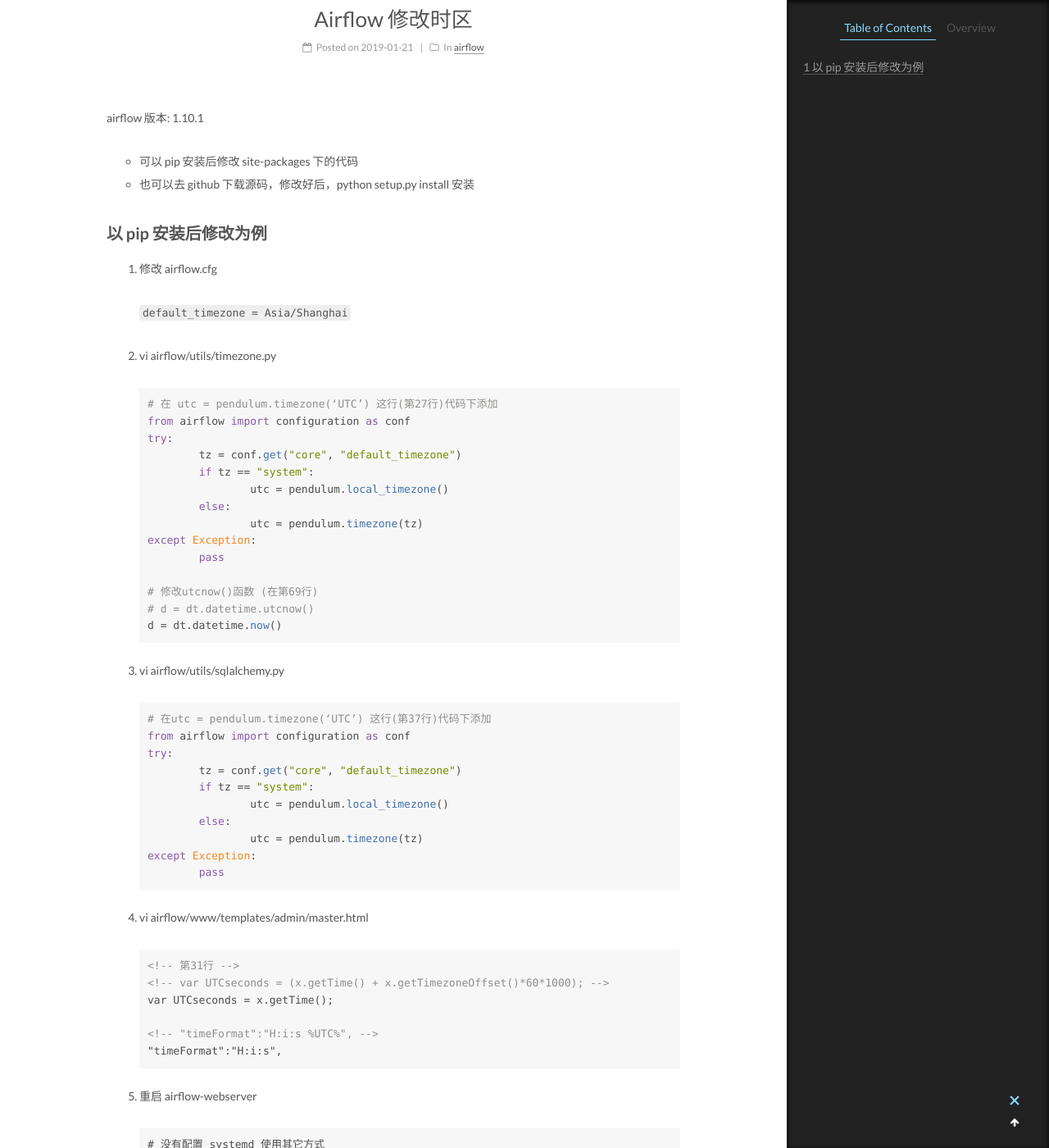
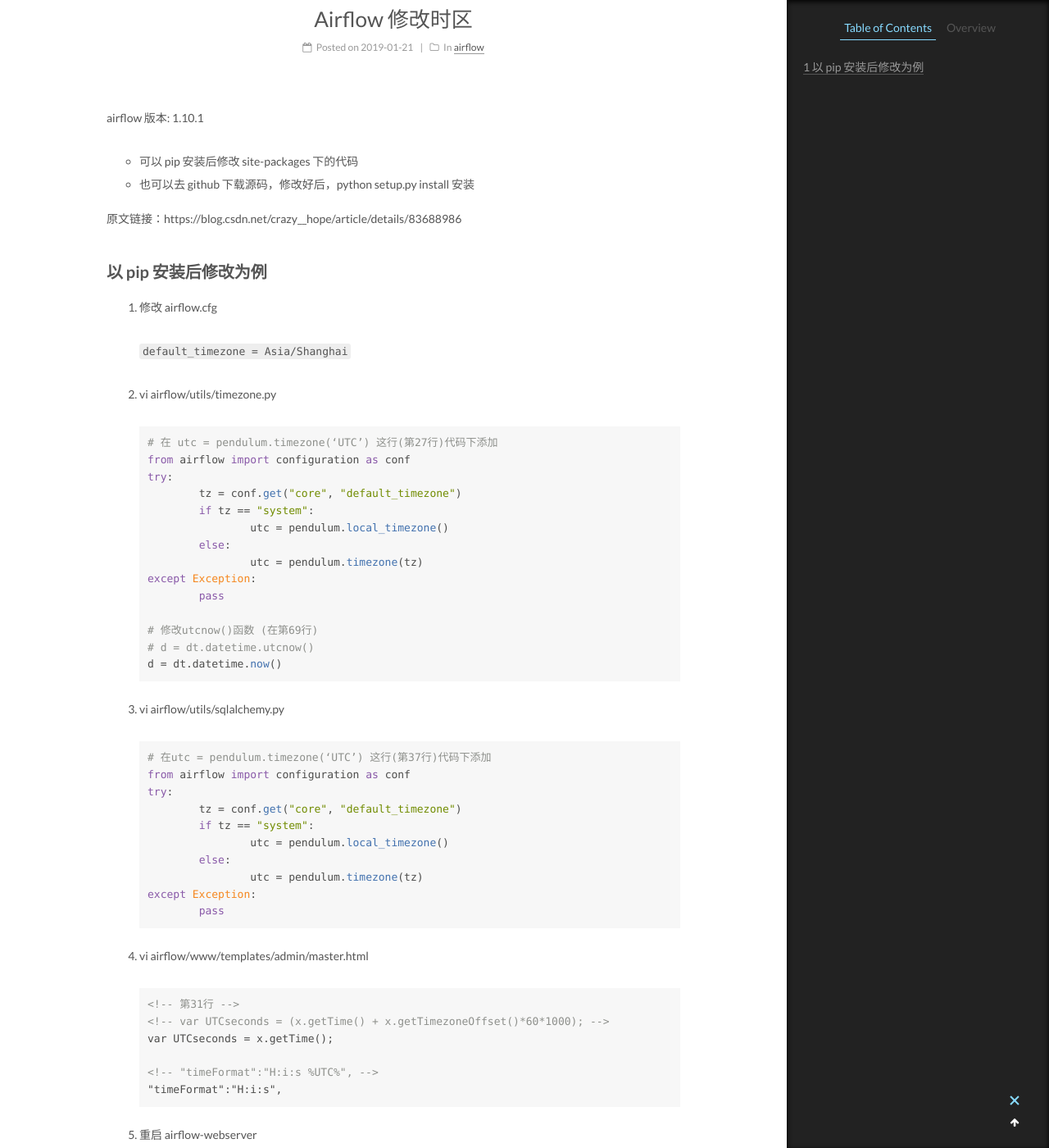
Before and after one commit to oldecho/oldecho.github.io, a Jekyll site: the page built from _posts/2019-01-21-Airflow-修改时区.md, in a window 1280 px wide and 1400 px high, scrolled down 373 px. Shown: the whole window at 82% size. Built offline with Jekyll 4.4.1, drawn with Linux system fonts in a browser that asks for light colours.

Commit message:
add airflow modify timezone

```diff
--- a/_posts/2019-01-21-Airflow-修改时区.md
+++ b/_posts/2019-01-21-Airflow-修改时区.md
@@ -12,6 +12,10 @@ airflow 版本: 1.10.1
 
 - 可以 pip 安装后修改 site-packages 下的代码
 - 也可以去 github 下载源码，修改好后，python setup.py install 安装
+
+
+
+原文链接：https://blog.csdn.net/crazy__hope/article/details/83688986
 
 
 
```
